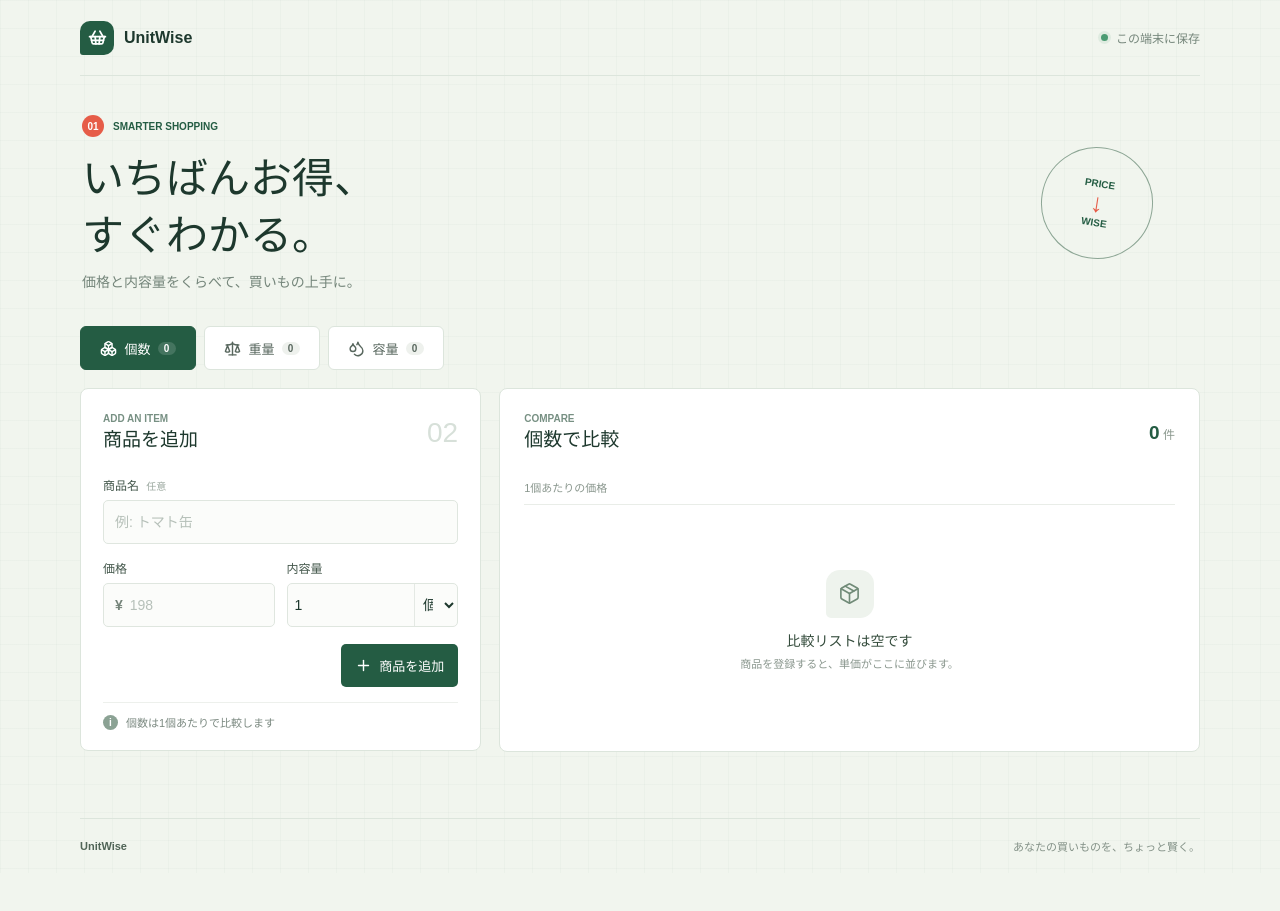
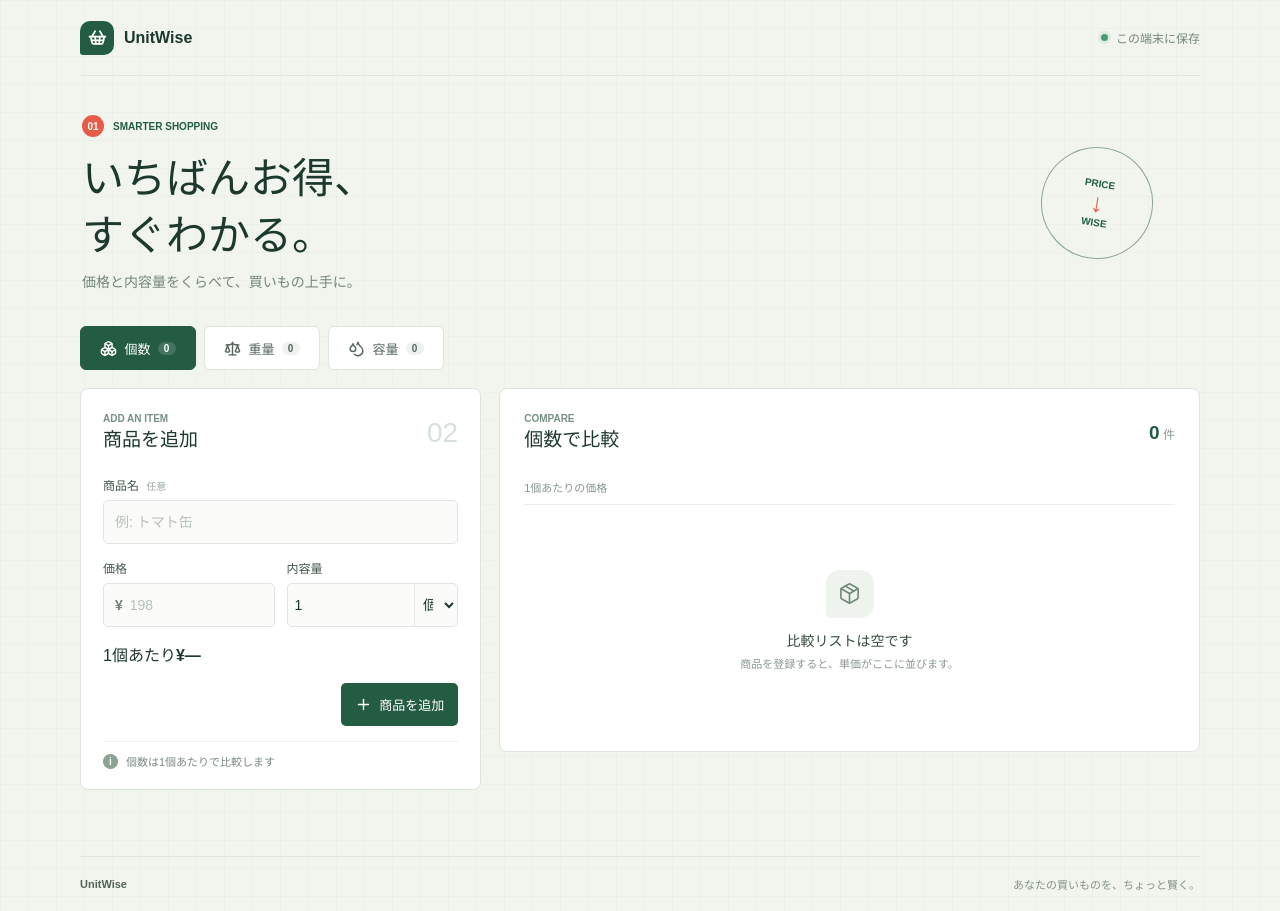
Before and after one commit to kekke36/unit-wise, a React (Vite) app: page / in a window 1280 px wide. Before the commit the page ends 873 px from the top, so only its background shows below. Built offline with nearby package versions, Linux system fonts and the light colour scheme.

Commit message:
Add live unit price preview while entering price and amount

```diff
--- a/src/App.tsx
+++ b/src/App.tsx
@@ -76,6 +76,11 @@ function App() {
   const bestValueIds = getBestValueIds(visibleProducts);
   const unitLabel =
     category === "count" ? "1個" : category === "weight" ? "100g" : "100ml";
+  const draftUnitPrice = calculateUnitPrice(
+    Number(draft.price),
+    Number(draft.amount),
+    draft.unit,
+  );
 
   function selectCategory(nextCategory: ProductCategory) {
     if (nextCategory === category) return;
@@ -276,6 +281,14 @@ function App() {
                 </label>
               </div>
 
+              <div className="live-calculation" aria-live="polite">
+                <span className="live-calculation-label">{unitLabel}あたり</span>
+                <strong>
+                  <span>¥</span>
+                  {draftUnitPrice === null ? "—" : formatNumber(draftUnitPrice)}
+                </strong>
+              </div>
+
               <div className="form-actions">
                 {editingProductId && (
                   <button
```
